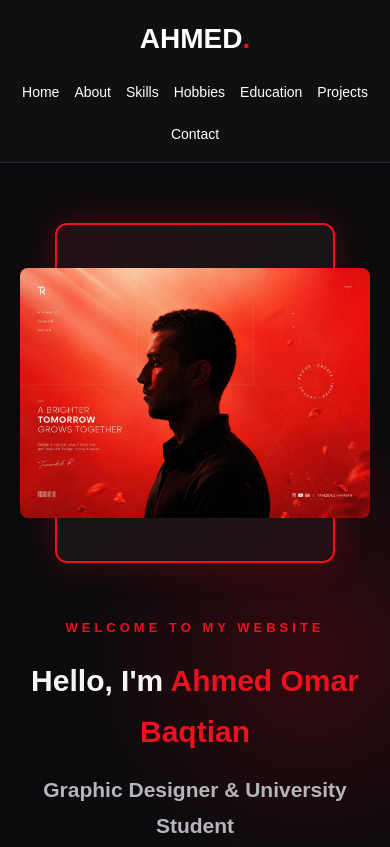
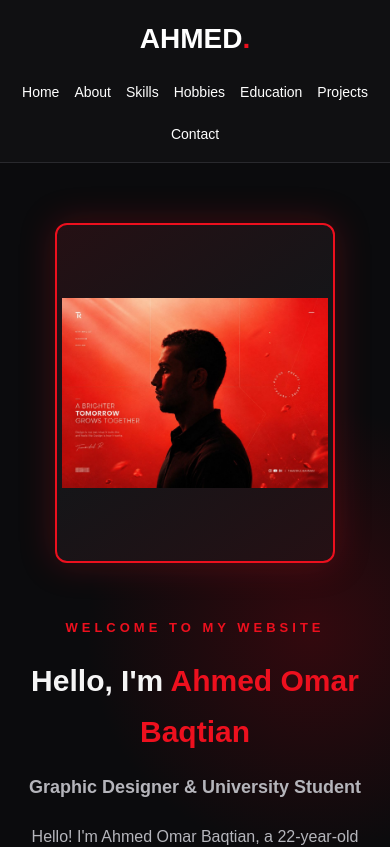
Before and after one commit to fadybaqtyan-byte/Ahmed-peronal-website, a plain HTML site: page index.html in a window 390 px wide. Shown: the top 847 px of the page. Drawn offline with Linux system fonts and the light colour scheme.

Commit message:
Update style.css

```diff
--- a/style.css
+++ b/style.css
@@ -1,4 +1,3 @@
-
 
 * {
     margin: 0;
@@ -24,7 +23,7 @@ body {
     --gray: #b5b5bb;
 }
 
-
+/* Header */
 header {
     background-color: #101012;
     border-bottom: 1px solid #29292d;
@@ -138,7 +137,7 @@ header {
     transform: translateY(-3px);
 }
 
-/* Profile Image - Fixed Frame */
+/* Profile Image - Responsive Frame */
 .profile-image {
     width: 360px;
     height: 430px;
@@ -151,16 +150,19 @@ header {
     border-radius: 12px;
     background: linear-gradient(145deg, #251014, #151518, #251014);
     box-shadow: 0 0 35px rgba(237, 16, 30, 0.25);
+    overflow: hidden;
 }
 
 .profile-image img {
-    width: 350px;
-    height:400xp;
+    width: 100%;
+    height: 100%;
+    max-width: 100%;
     display: block;
     object-fit: contain;
     border-radius: 8px;
 }
 
+/* General Sections */
 .section {
     padding: 90px 5%;
     background-color: var(--black);
@@ -358,7 +360,6 @@ tr:hover td {
     box-shadow: inset 0 0 25px rgba(237, 16, 30, 0.07);
 }
 
-
 .project-image img {
     width: 100%;
     height: 100%;
@@ -384,6 +385,7 @@ tr:hover td {
     margin-top: 5px;
 }
 
+/* Contact */
 .contact-content {
     max-width: 650px;
     margin: auto;
@@ -461,7 +463,7 @@ footer p {
     font-size: 13px;
 }
 
-/* Responsive Design */
+/* Responsive Design - Tablet */
 @media (max-width: 850px) {
 
     .navbar {
@@ -484,7 +486,9 @@ footer p {
 
     .profile-image {
         width: 280px;
+        max-width: 90%;
         height: 340px;
+        flex-shrink: 0;
     }
 
     .home-text h1 {
@@ -496,6 +500,7 @@ footer p {
     }
 }
 
+/* Responsive Design - Mobile */
 @media (max-width: 550px) {
 
     .cards {
@@ -519,8 +524,16 @@ footer p {
         font-size: 30px;
     }
 
+    .home-text h2 {
+        font-size: 18px;
+    }
+
     .contact-content {
         padding: 20px;
+    }
+
+    .hobby-list {
+        padding: 25px;
     }
 
     th, td {
```
